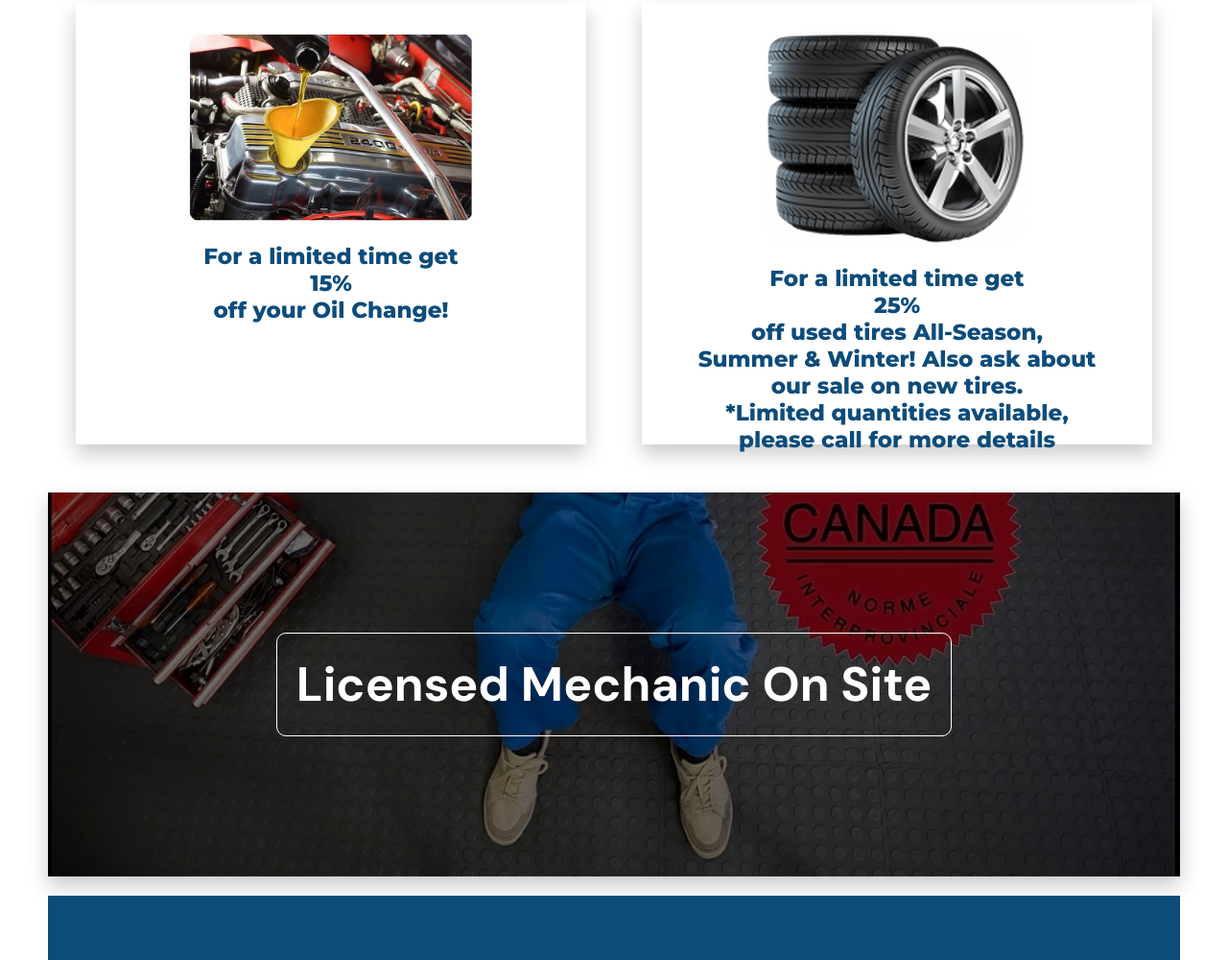
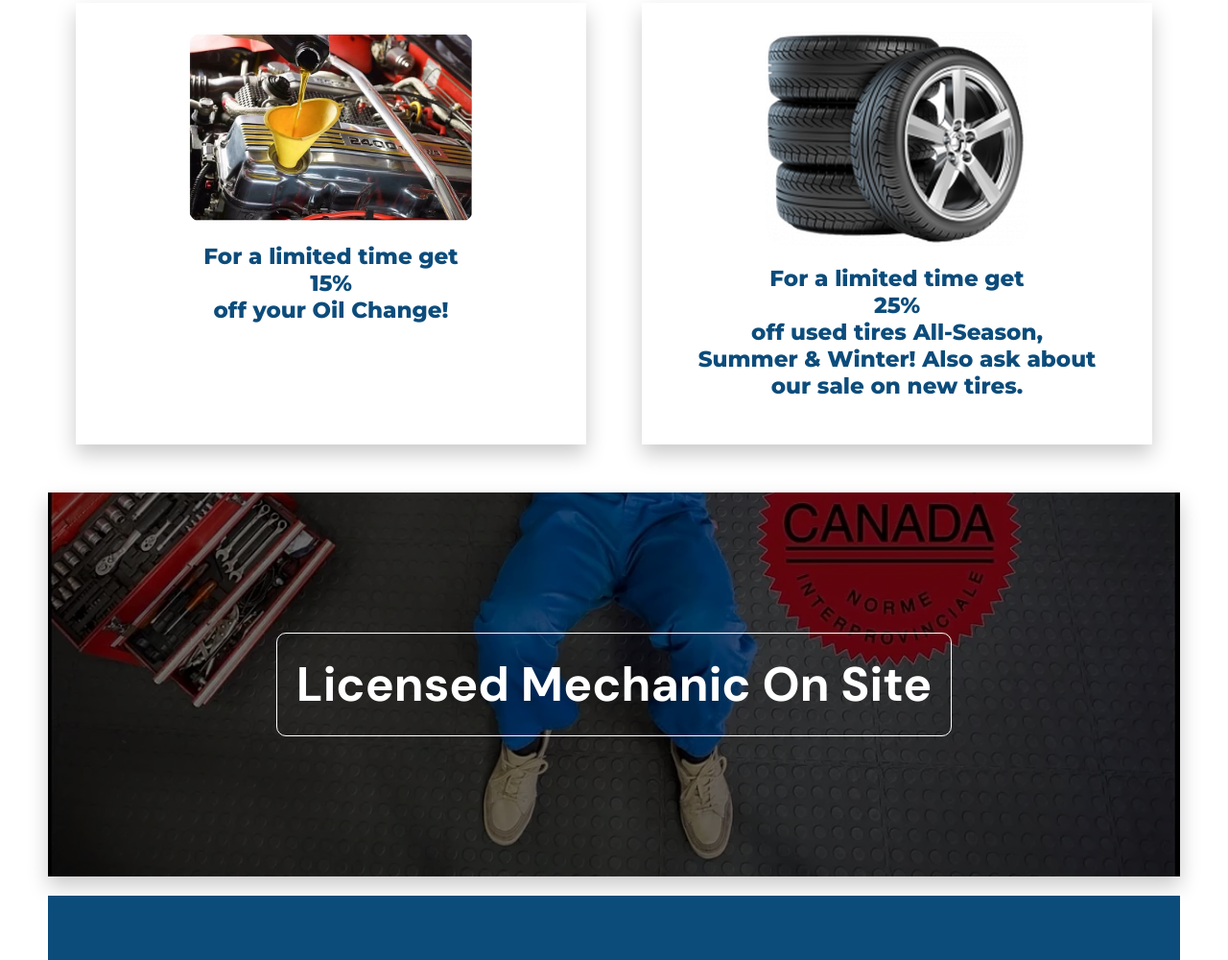
Before and after one commit to fedbeg/aandr.github.io, a plain HTML site: page index.html in a window 1280 px wide. Shown: the part 3801-4801 px from the top of the page at 96% size. Drawn offline with nearby package versions, Linux system fonts and the light colour scheme.

Commit message:
Update index.html

```diff
--- a/index.html
+++ b/index.html
@@ -467,8 +467,8 @@ Oil Change!
         All-Season,<br>
          Summer & Winter!
         Also ask about <br>
-         our sale on new tires. <br>
-        *Limited quantities available, <br> please call for more details
+         our sale on new tires.
+
        </p>
 
 
```
